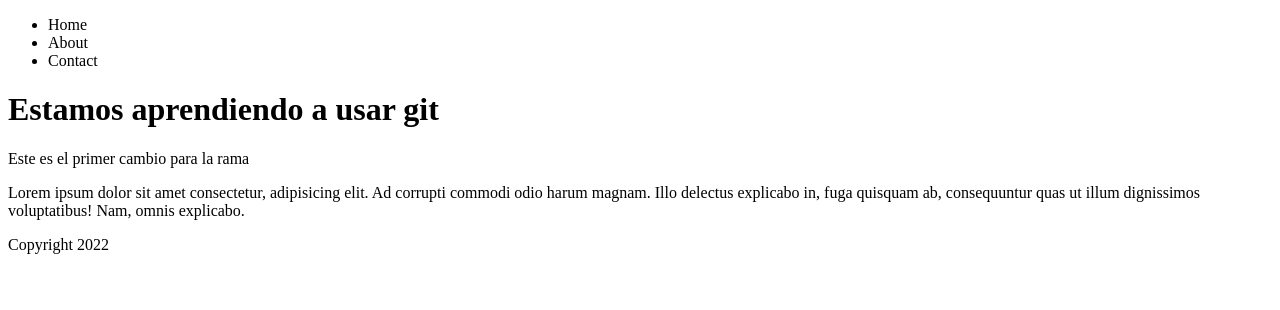
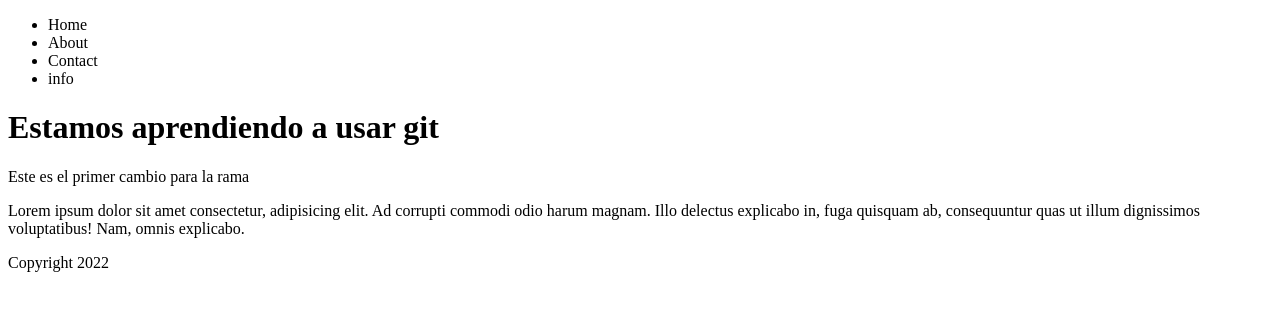
Before and after one commit to miguelcarballoandres/git-sesion2, a plain HTML site: page index.html in a window 1280 px wide. Drawn offline with Linux system fonts and the light colour scheme.

Commit message:
add new link to navbar

```diff
--- a/index.html
+++ b/index.html
@@ -13,6 +13,7 @@
             <li>Home</li>
             <li>About</li>
             <li>Contact</li>
+            <li>info</li>
         </ul>
     </nav>
   <h1>Estamos aprendiendo a usar git</h1>
```
